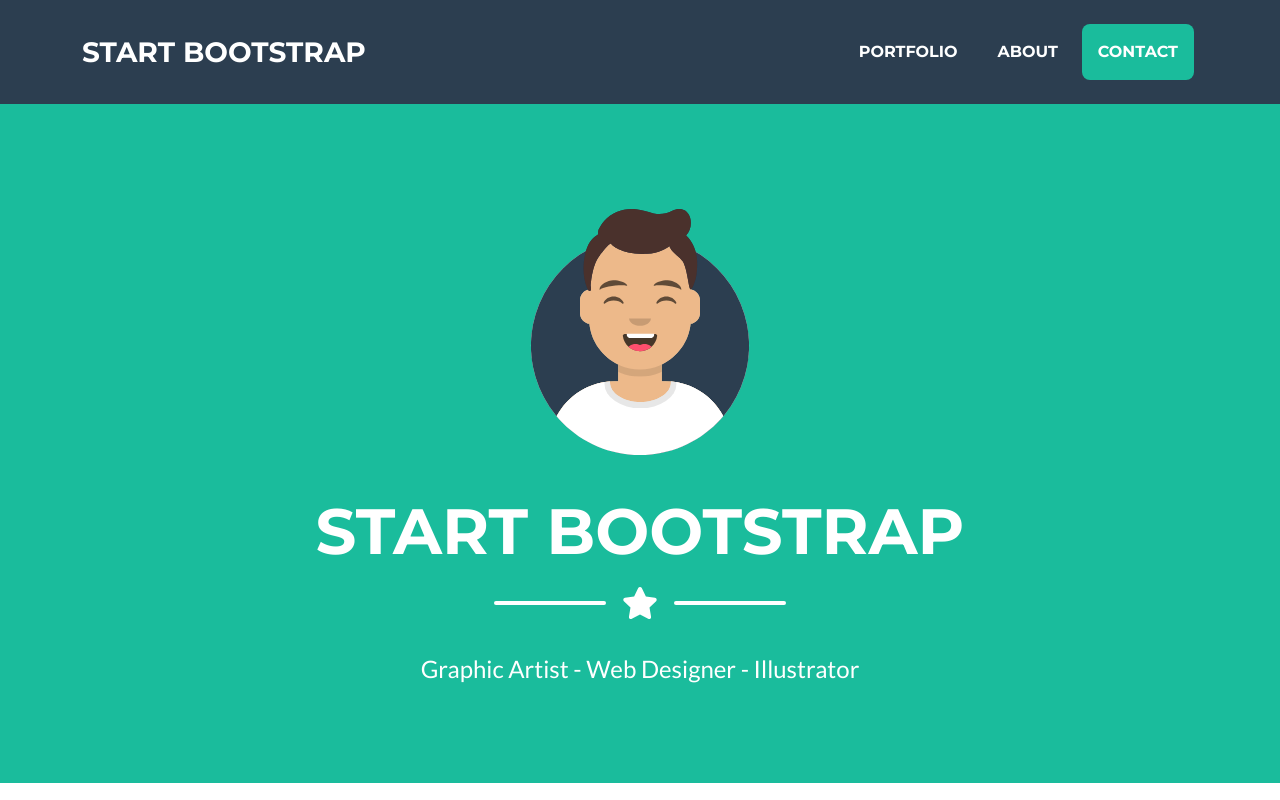
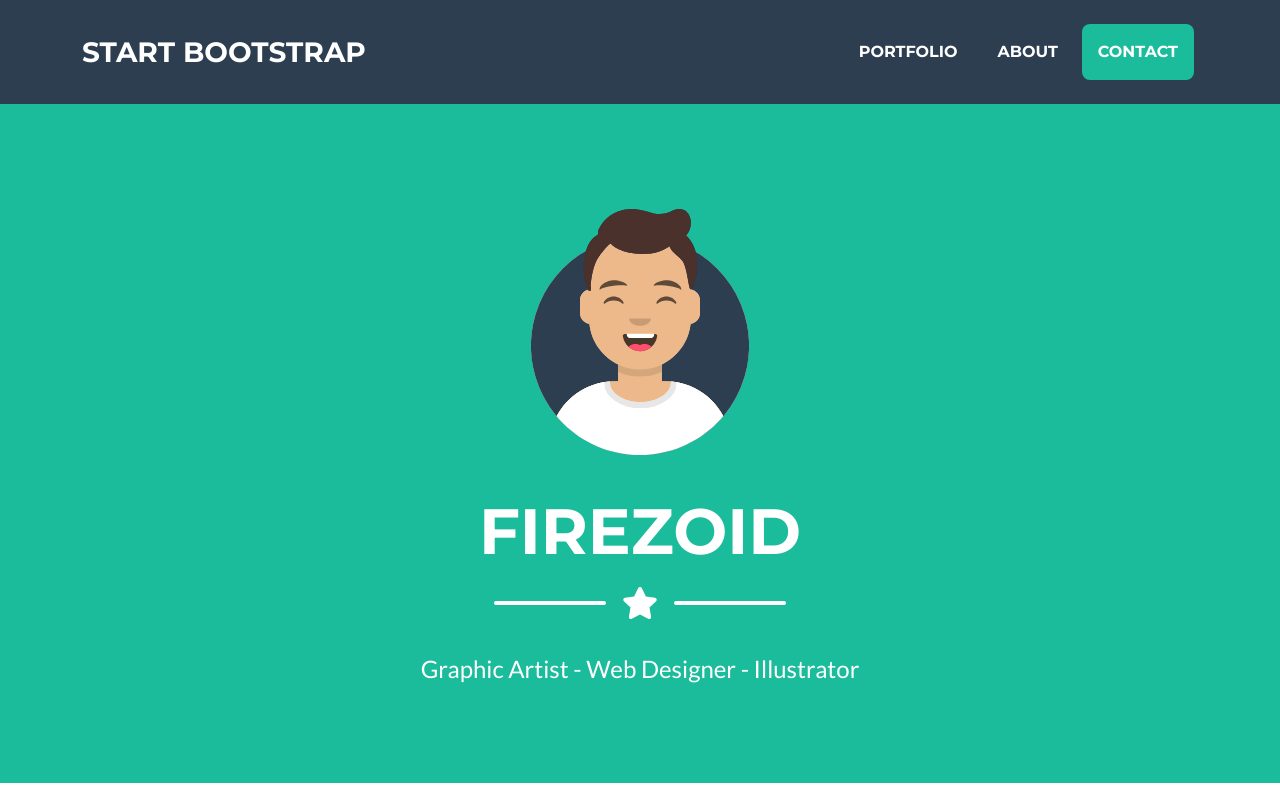
Before and after one commit to firezoid/classic-portfolio-website, a plain HTML site: page index.html in a window 1280 px wide. Shown: the top 800 px of the page. Drawn offline with nearby package versions, Linux system fonts and the light colour scheme.

Commit message:
Update index.html

```diff
--- a/index.html
+++ b/index.html
@@ -5,7 +5,7 @@
         <meta name="viewport" content="width=device-width, initial-scale=1, shrink-to-fit=no" />
         <meta name="description" content="" />
         <meta name="author" content="" />
-        <title>Freelancer - Start Bootstrap Theme</title>
+        <title>Firezoid</title>
         <!-- Favicon-->
         <link rel="icon" type="image/x-icon" href="assets/favicon.ico" />
         <!-- Font Awesome icons (free version)-->
@@ -40,7 +40,7 @@
                 <!-- Masthead Avatar Image-->
                 <img class="masthead-avatar mb-5" src="assets/img/avataaars.svg" alt="..." />
                 <!-- Masthead Heading-->
-                <h1 class="masthead-heading text-uppercase mb-0">Start Bootstrap</h1>
+                <h1 class="masthead-heading text-uppercase mb-0">Firezoid</h1>
                 <!-- Icon Divider-->
                 <div class="divider-custom divider-light">
                     <div class="divider-custom-line"></div>
```
